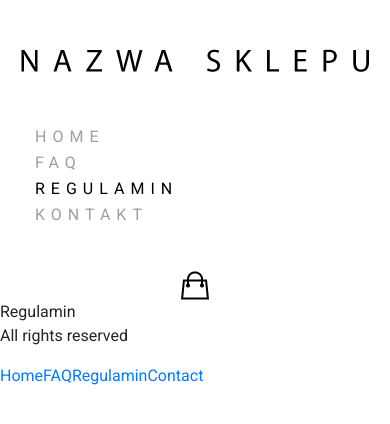
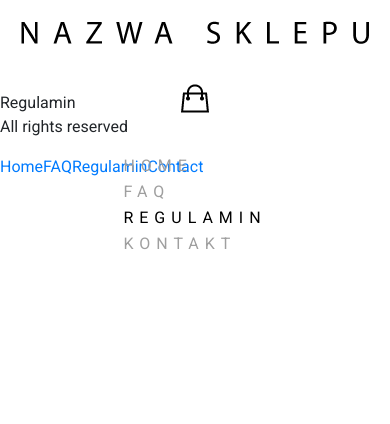
Before and after one commit to annakowalczuk/store-project, a React (Create React App) app: page /terms in a window 390 px wide. Shown: the top 424 px of the page. Built offline with nearby package versions, Linux system fonts and the light colour scheme.

Commit message:
Add RWD for topbar, fix styles

```diff
--- a/src/modules/MainLayout/Header/Cart/Cart.scss
+++ b/src/modules/MainLayout/Header/Cart/Cart.scss
@@ -1,7 +1,8 @@
 .cart-icon-container {
   margin-left: auto;
   margin-right: auto;
-  padding-top: 43px;
+  padding-top: 20px;
+  padding-bottom: 20px;
   max-width: 28px;
 
   .cart-icon {
--- a/src/modules/MainLayout/Header/Header.js
+++ b/src/modules/MainLayout/Header/Header.js
@@ -13,11 +13,11 @@ export const Header = props => {
     <div className='section--topnav'>
       <Container>
         <Row>
-          <Col md='12' lg='4'>
+          <Col md='12' lg='4' className='topnav-logo' >
             <Logo />
           </Col>
-          <Col md='12' lg='7'>
-            <nav className='topnav-nav'>
+          <Col md='12' lg='7' className='topnav-nav' >
+            <nav>
               <NavLink exact to='/' className= 'topnav-link' id='topnav-home' activeClassName='active'>Home</NavLink>
               <NavLink exact to='/faq' className= 'topnav-link' activeClassName='active'>FAQ</NavLink>
               <NavLink exact to='/terms' className= 'topnav-link' activeClassName='active'>Regulamin</NavLink>
--- a/src/modules/MainLayout/Header/Header.scss
+++ b/src/modules/MainLayout/Header/Header.scss
@@ -1,13 +1,27 @@
 @import '../../../_variables';
 
-.topnav-nav{
-  margin-top: 52px;
+.section--topnav .container .row {
   display: flex;
-  justify-content: flex-end;
+  align-items: flex-end;
+  height: 91px;
+}
+
+.topnav-nav {
   @media (max-width: 991.98px) {
-    flex-direction: column;
-    margin-left: auto;
-    margin-right: auto;
+    order: 5;
+    display: flex;
+    justify-content: center;
+  }
+  nav {
+    display: flex;
+    justify-content: flex-end;
+    padding-top: 20px;
+    padding-bottom: 20px;
+    @media (max-width: 991.98px) {
+      flex-direction: column;
+      // margin-left: auto;
+      // margin-right: auto;
+    }
   }
 }
 
--- a/src/modules/MainLayout/Header/Logo/Logo.scss
+++ b/src/modules/MainLayout/Header/Logo/Logo.scss
@@ -1,6 +1,7 @@
 .logo-container {
   max-width: 348px;
-  padding-top: 48px;
+  padding-top: 20px;
+  padding-bottom: 20px;
   margin-left: 0;
   margin-right: auto;
   .logotyp {
```
